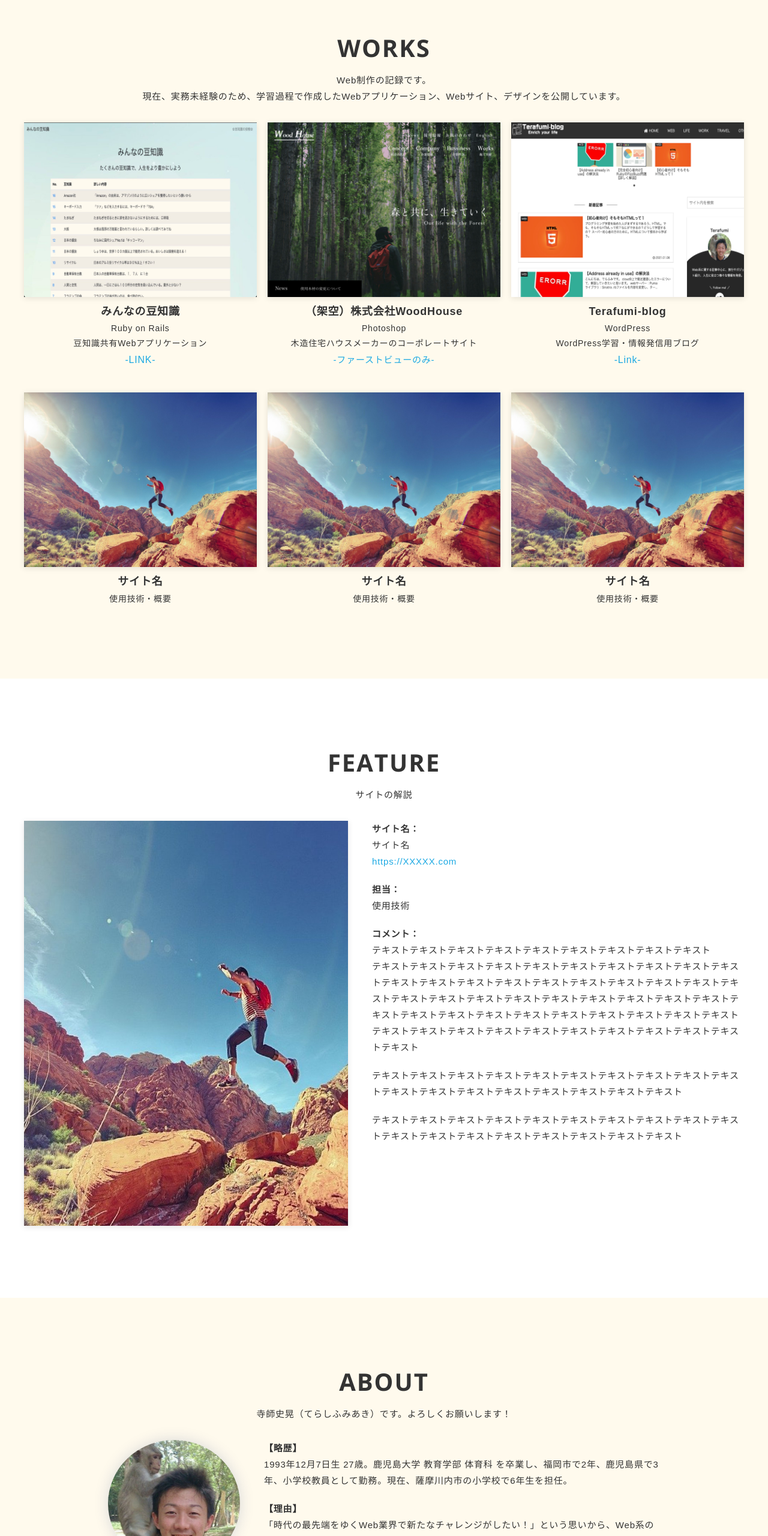
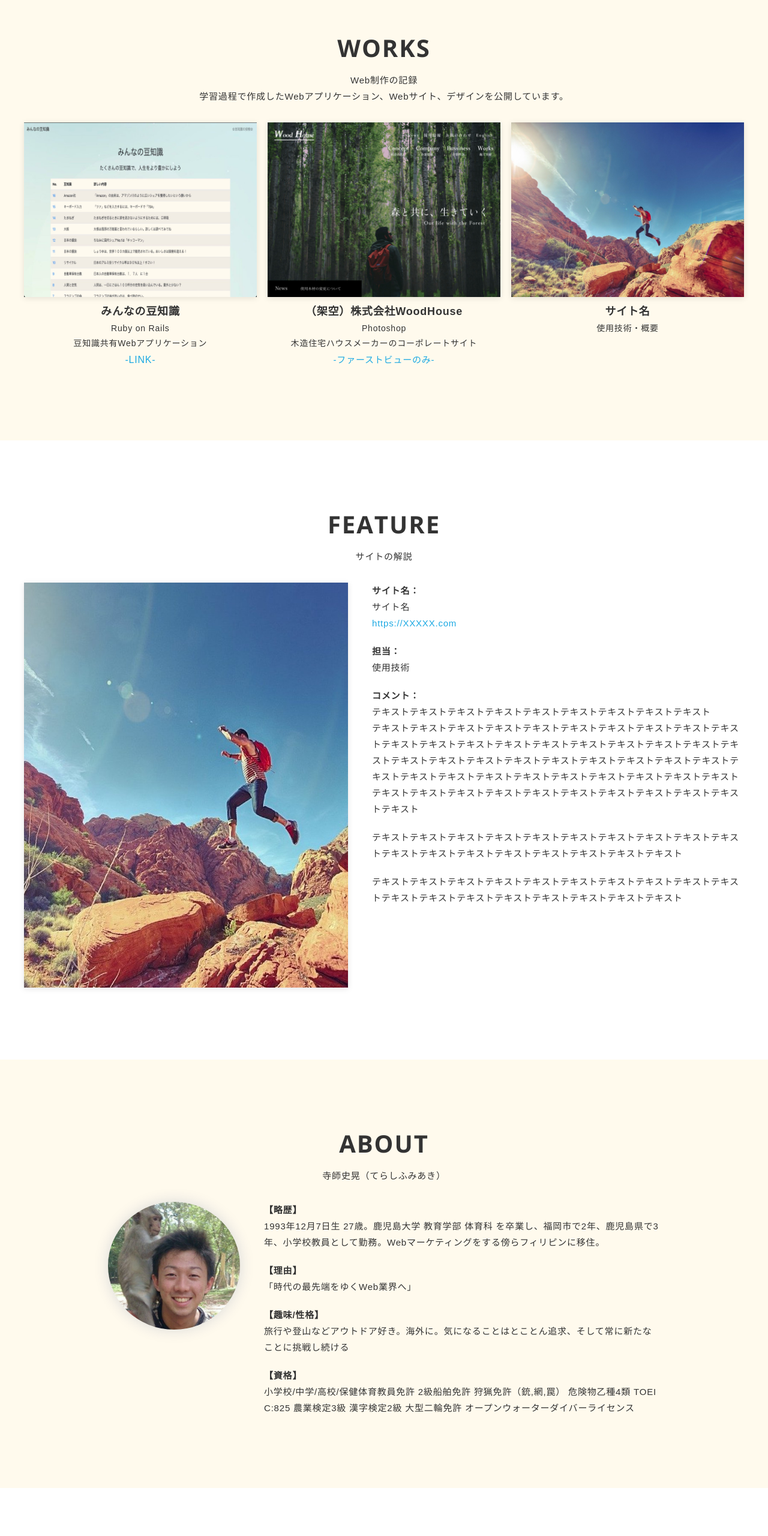
Before and after one commit to terashifumiaki/fumisport, a plain HTML site: page index.html in a window 1280 px wide. Shown: the part 880-3440 px from the top of the page at 60% size. Drawn offline with nearby package versions, Linux system fonts and the light colour scheme; files whose address does not match are found by name.

Commit message:
new style

```diff
--- a/index.html
+++ b/index.html
@@ -20,12 +20,12 @@
   <meta charset="utf-8">
   <meta name="viewport" content="width=device-width,initial-scale=1.0,user-scalable=no">
   <meta property='og:type' content='website'>
-  <meta property='og:title' content='FUMIAKI TERASHI ポートフォリオ'>
+  <meta property='og:title' content='寺師史晃/FUMIAKI TERASHI ポートフォリオ'>
   <meta property='og:url' content='URLが入る'>
-  <meta property='og:description' content='FUMIAKI TERASHIのポートフォリオサイトです！'>
+  <meta property='og:description' content='寺師史晃/FUMIAKI TERASHIのポートフォリオサイトです！'>
   <meta property="og:image" content="img/ogp.png">
-  <meta name="description" content="FUMIAKI TERASHIのポートフォリオサイトです！" />
-  <title>FUMIAKI TERASHI ポートフォリオ</title>
+  <meta name="description" content="寺師史晃/FUMIAKI TERASHIのポートフォリオサイトです！" />
+  <title>寺師史晃/FUMIAKI TERASHI ポートフォリオ</title>
   <link href="https://fonts.googleapis.com/css?family=Open+Sans:700" rel="stylesheet">
   <link href="css/reset.css" media="all" rel="stylesheet" type="text/css" />
   <link href="css/photoswipe/photoswipe.css" media="all" rel="stylesheet" type="text/css" />
@@ -85,7 +85,7 @@
           </div>
           <div class="animated">
           <div class="section-lead">
-            <p>Web制作の記録です。<br>現在、実務未経験のため、学習過程で作成したWebアプリケーション、Webサイト、デザインを公開しています。</p>
+            <p>Web制作の記録<br>学習過程で作成したWebアプリケーション、Webサイト、デザインを公開しています。</p>
           </div>
         </div>
         <div class="animated">
@@ -122,20 +122,7 @@
 
 
 
-              <figure class="works-item">
-                <a href="img/works/Terafumi-blog.png" data-size="960x720"
-                  class="works-image-wrapper works-link hover-action">
-                  <img class="works-image lazyload fadein" src="img/placeholder4x3.png"
-                    data-src="img/works/Terafumi-blog.png" alt="" />
-                </a>
-                <figcaption class="works-body">
-                  <div class="works-title">Terafumi-blog</div>
-                  <div class="works-text">WordPress<br>
-                  WordPress学習・情報発信用ブログ</div>
-                  <div class="works-url"><a class="works-url-link" href="https://terafumi-blog.com/" target="_blank">-Link-</a>
-                  </div>
-                </figcaption>
-              </figure>
+
 
 
 
@@ -150,28 +137,7 @@
                 </figcaption>
               </figure>
 
-              <figure class="works-item">
-                <a href="img/works/man.jpg" data-size="960x720" class="works-image-wrapper works-link hover-action">
-                  <img class="works-image lazyload fadein" src="img/placeholder4x3.png" data-src="img/works/man.jpg"
-                    alt="" />
-                </a>
-                <figcaption class="works-body">
-                  <div class="works-title">サイト名</div>
-                  <div class="works-text">使用技術・概要</div>
-                </figcaption>
-              </figure>
 
-
-              <figure class="works-item">
-                <a href="img/works/man.jpg" data-size="960x720" class="works-image-wrapper works-link hover-action">
-                  <img class="works-image lazyload fadein" src="img/placeholder4x3.png" data-src="img/works/man.jpg"
-                    alt="" />
-                </a>
-                <figcaption class="works-body">
-                  <div class="works-title">サイト名</div>
-                  <div class="works-text">使用技術・概要</div>
-                </figcaption>
-              </figure>
 
 
 
@@ -237,7 +203,7 @@
           <div class="section-lead">
             <div class="animated">
             <p>
-              寺師史晃（てらしふみあき）です。よろしくお願いします！
+              寺師史晃（てらしふみあき）
             </p>
             </div>
           </div>
@@ -251,19 +217,19 @@
 
                 <h6>【略歴】</h6>
                 <p>
-                    1993年12月7日生 27歳。鹿児島大学 教育学部 体育科 を卒業し、福岡市で2年、鹿児島県で3年、小学校教員として勤務。現在、薩摩川内市の小学校で6年生を担任。
+                    1993年12月7日生 27歳。鹿児島大学 教育学部 体育科 を卒業し、福岡市で2年、鹿児島県で3年、小学校教員として勤務。Webマーケティングをする傍らフィリピンに移住。
                 </p>
                 <h6>【理由】</h6>
                 <p>
-                    「時代の最先端をゆくWeb業界で新たなチャレンジがしたい！」という思いから、Web系の仕事を目指すようになり、2020年11月より学習開始！
+                    「時代の最先端をゆくWeb業界へ」
                 </p>
                 <h6>【趣味/性格】</h6>
                 <p>
-                 旅行や登山などアウトドアが好きで、海外まで飛んでいきます。「気になることはとことん追求、そして常に新たなことに挑戦し続ける！」そんな性格です。
+                 旅行や登山などアウトドア好き。海外に。気になることはとことん追求、そして常に新たなことに挑戦し続ける
                 </p>
                  <h6>【資格】</h6>
                 <p>
-                  小学校/中学/高校/保健体育教員免許 2級船舶免許 狩猟免許（銃,網,罠） 危険物乙種4類 TOEIC:525 農業検定3級 漢字検定2級 大型二輪免許 オープンウォーターダイバーライセンス
+                  小学校/中学/高校/保健体育教員免許 2級船舶免許 狩猟免許（銃,網,罠） 危険物乙種4類 TOEIC:825 農業検定3級 漢字検定2級 大型二輪免許 オープンウォーターダイバーライセンス
                 </p>
 
               </div>
@@ -287,7 +253,7 @@
           <div class="section-lead">
             <div class="animated">
             <p>
-              毎日、学習中です！
+              毎日、学習
             </p>
             </div>
           </div>
@@ -354,7 +320,7 @@
 
                   </div>
                   <p>
-                   Gitでのバージョン管理からGitHubへのpushまでできます。チームでの管理経験はありません。
+                   Gitでのバージョン管理からGitHubへのpushまで。チームでの管理経験なし。
                   </p>
                 </div>
               </div>
@@ -368,7 +334,7 @@
 
                   </div>
                   <p>
-                  2020年11月より個人ブログ開始。オリジナルテーマの作成等はまだまだ先の話です・・・。
+                  2020年11月より。オリジナルテーマの作成等はまだまだ先の話。
                   </p>
                 </div>
               </div>
@@ -388,7 +354,7 @@
 
                   </div>
                   <p>
-                    2021年1月より使用開始。基本操作を学習中。</p>
+                    2021年1月より使用開始。</p>
                 </div>
               </div>
 
@@ -411,7 +377,7 @@
           <div class="section-lead">
 
             <p>
-              お問い合わせは、<br class="sp-only">SNSかメールでお願いいたします。
+              お問い合わせは、<br class="sp-only">SNSかメール。
             </p>
 
           </div>
```
